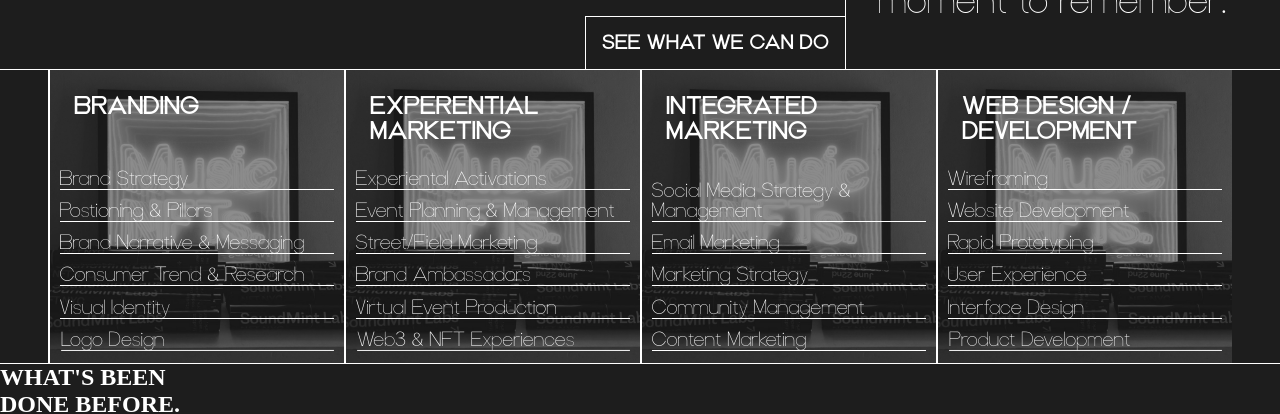
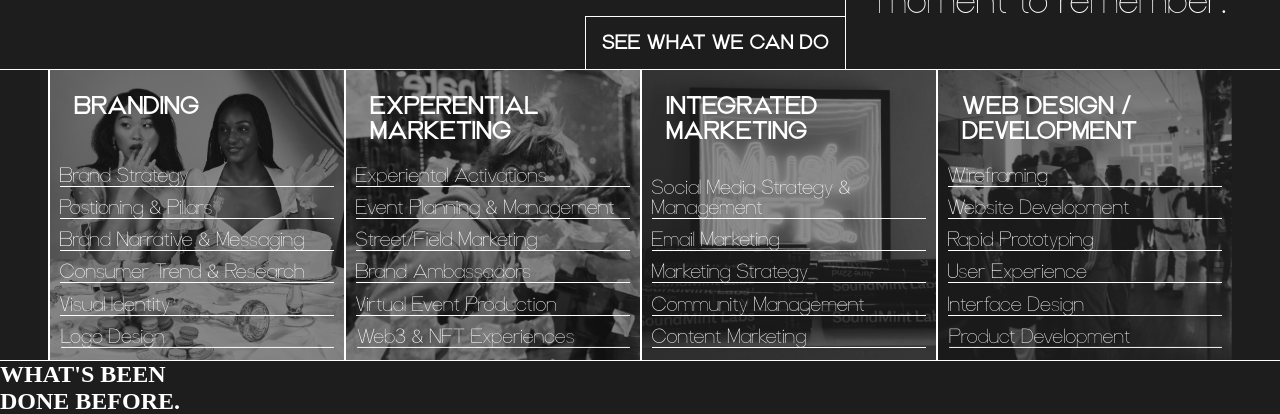
Before and after one commit to SecondSE/LP, a Next.js app: page / in a window 1280 px wide. Shown: the part 1170-1584 px from the top of the page. Built offline with nearby package versions, Linux system fonts and the light colour scheme.

Commit message:
Added height to action section

```diff
--- a/pages/components/main/Action.tsx
+++ b/pages/components/main/Action.tsx
@@ -14,7 +14,6 @@ import {
   ActionImageWrapper,
 } from "../styles/Wrappers.styled";
 import Image from "next/image";
-import SMSign from "../../../assets/soundmint-sign.webp";
 
 import AOS from "aos";
 import "aos/dist/aos.css";
@@ -67,7 +66,11 @@ export default function Action() {
                 Logo Design
               </span>
             </TraitsContainer>
-            <Image src={SMSign} alt="SoundMint Sign" />
+            <Image
+              fill={true}
+              src="/imgs/services/branding.webp"
+              alt="Two girls at a Nate Photoshoot"
+            />
           </ImageContainer>
           <ImageContainer>
             <ColorLayer />
@@ -92,7 +95,11 @@ export default function Action() {
                 Web3 & NFT Experiences
               </span>
             </TraitsContainer>
-            <Image src={SMSign} alt="SoundMint Sign" />
+            <Image
+              fill={true}
+              src="/imgs/services/exp-marketing.webp"
+              alt="Two girls at a Nate Photoshoot"
+            />
           </ImageContainer>
           <ImageContainer>
             <ColorLayer />
@@ -114,7 +121,11 @@ export default function Action() {
                 Content Marketing
               </span>
             </TraitsContainer>
-            <Image src={SMSign} alt="SoundMint Sign" />
+            <Image
+              fill={true}
+              src="/imgs/services/int-marketing.webp"
+              alt="Two girls at a Nate Photoshoot"
+            />
           </ImageContainer>
           <ImageContainer>
             <ColorLayer />
@@ -139,7 +150,11 @@ export default function Action() {
                 Product Development
               </span>
             </TraitsContainer>
-            <Image src={SMSign} alt="SoundMint Sign" />
+            <Image
+              fill={true}
+              src="/imgs/services/webdev.webp"
+              alt="Two girls at a Nate Photoshoot"
+            />
           </ImageContainer>
         </ActionImageWrapper>
       </MaxActionImageWrapper>
--- a/pages/components/styles/Main.styled.ts
+++ b/pages/components/styles/Main.styled.ts
@@ -179,6 +179,7 @@ export const ImageContainer = styled.div`
   display: flex;
   flex-direction: column;
   width: 245px;
+  height: 290px;
   max-width: 334px;
   ${mq("tablet", "min")} {
     width: 300px;
@@ -208,6 +209,12 @@ export const ImageContainer = styled.div`
         font-size: clamp(1rem, 1.5vw + 1rem, 1.6rem);
       }
     }
+  }
+  & img {
+    top: 0;
+    left: 0;
+    object-fit: cover;
+    z-index: -1;
   }
 `;
 
```
Also changed, not shown: public/imgs/services/webdev.png (deleted), public/imgs/services/webdev.webp (added).
